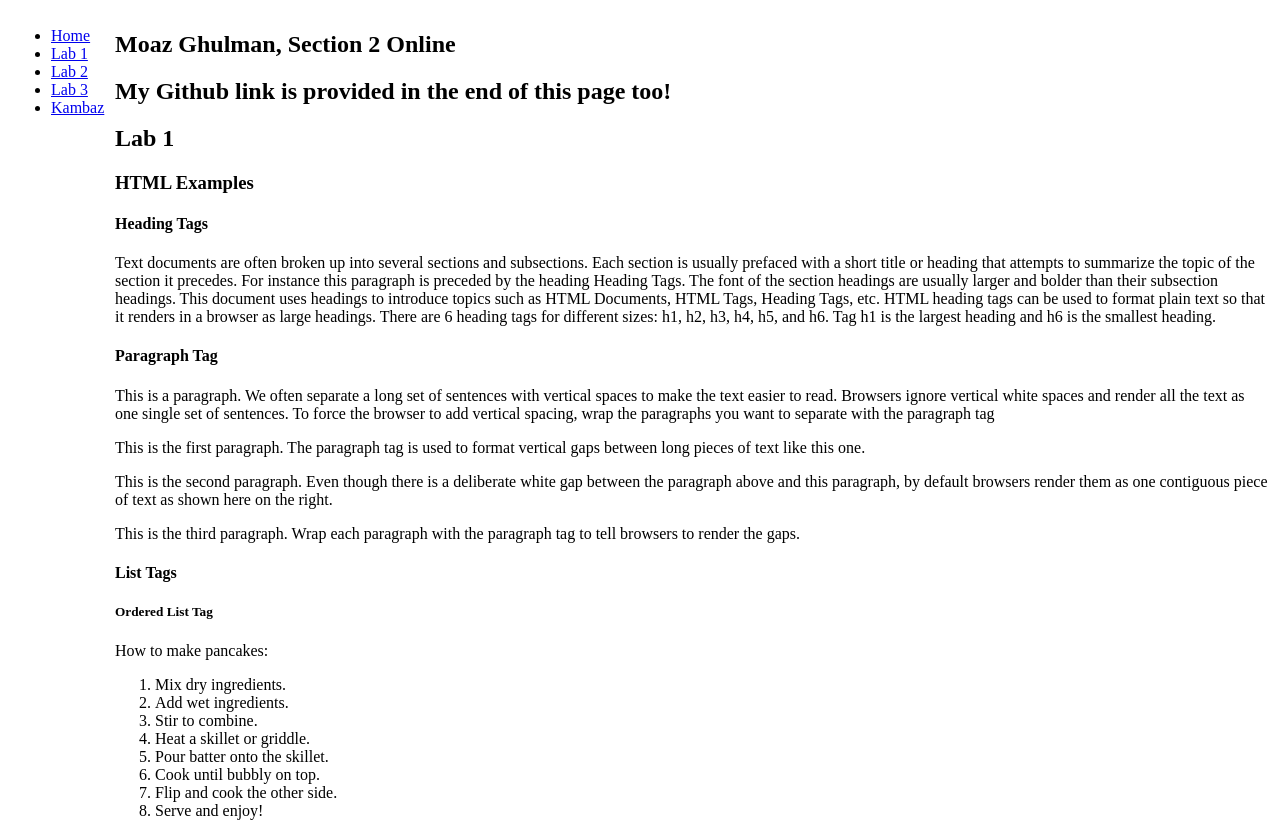
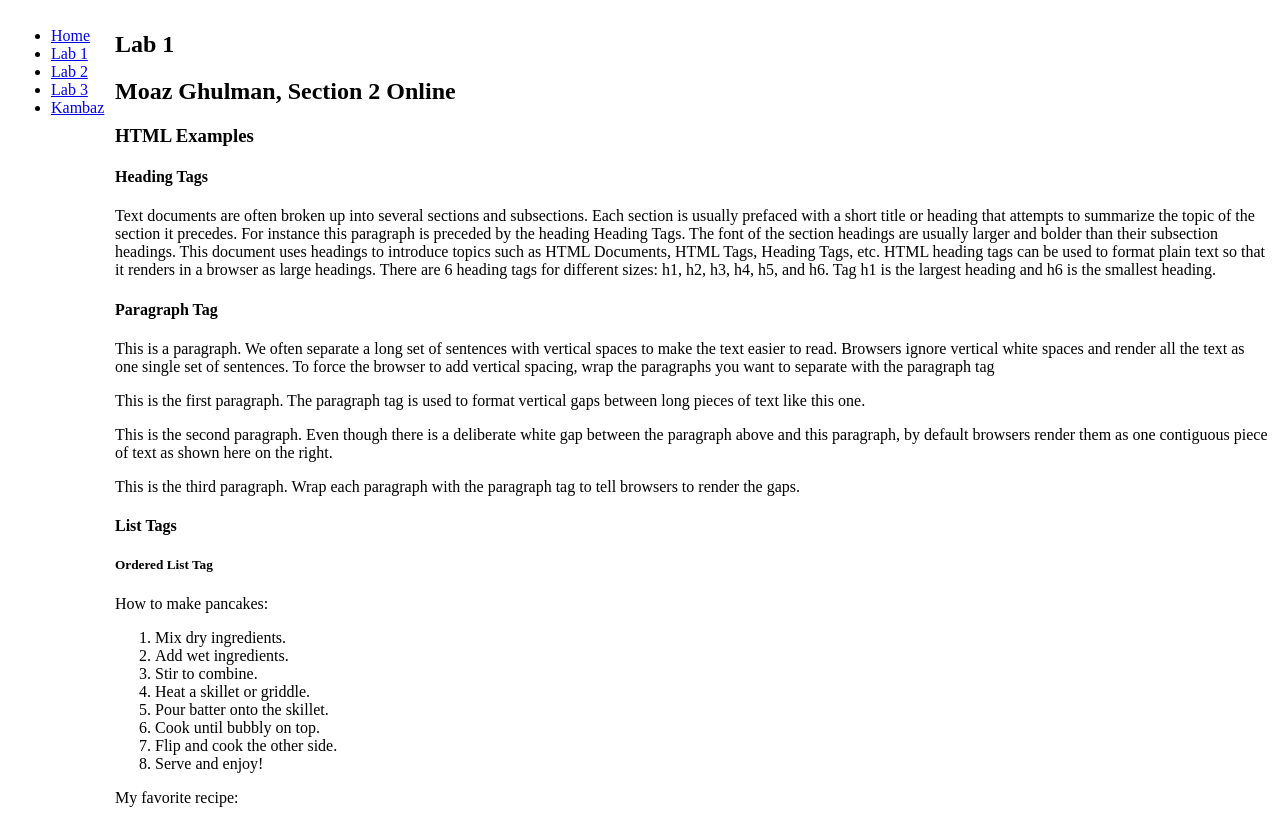
Before and after one commit to MoazNEU/kambaz-next-js, a Next.js app: page /labs/lab1 in a window 1280 px wide. Shown: the top 822 px of the page. Built offline with nearby package versions, Linux system fonts and the light colour scheme.

Commit message:
edit minor detail

```diff
--- a/app/labs/lab1/page.tsx
+++ b/app/labs/lab1/page.tsx
@@ -3,9 +3,8 @@
 export default function Lab1() {
     return (
       <div id="wd-lab1">
+        <h2>Lab 1</h2>
         <h2>Moaz Ghulman, Section 2 Online</h2>
-        <h2>My Github link is provided in the end of this page too!</h2>
-        <h2>Lab 1</h2>
         <h3>HTML Examples</h3>
         <div id="wd-h-tag">
           <h4>Heading Tags</h4>
```
